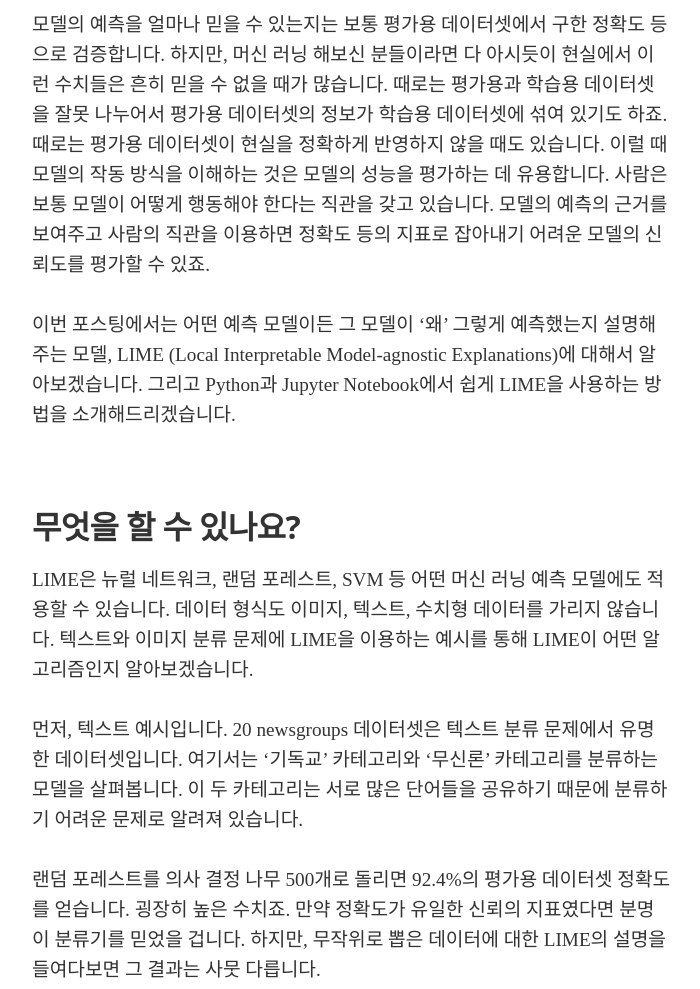
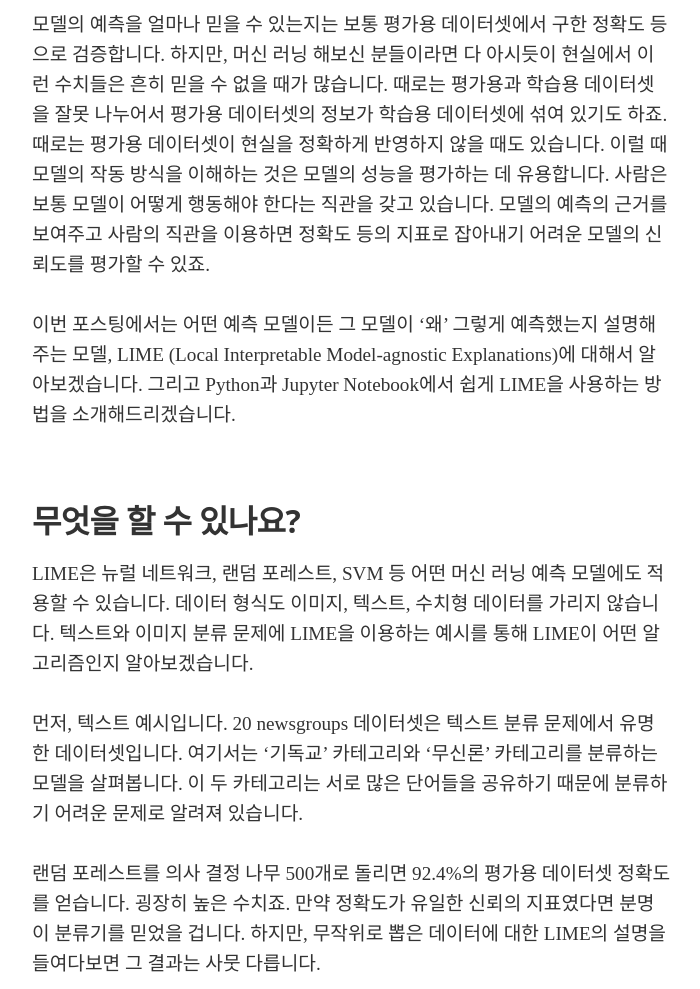
Before and after one commit to dreamgonfly/dreamgonfly.github.io, a Jekyll site: the page built from _posts/2017-11-05-LIME.md, in a window 1280 px wide. Shown: the part 2235-3224 px from the top of the page, without its empty margins (288-988 px from the left). Built offline with Jekyll 4.4.1, drawn with Linux system fonts in a browser that asks for light colours; nearby versions of some CDN libraries; some web fonts are replaced; comment, search, counter and statistics services are not loaded; grey boxes are pictures that could not be loaded.

Commit message:
Edit padding to h1-h6

```diff
--- a/css/main.sass
+++ b/css/main.sass
@@ -372,6 +372,7 @@
       line-height: 1.3
       margin: 0
       font-family: $font-sans
+      padding-top: 10px
       margin-bottom: 4px
     h2, h1
       letter-spacing: -0.02em
@@ -379,7 +380,7 @@
       font-style: normal
       font-size: 32px
       line-height: 1.2
-      padding-top: 31px
+      padding-top: 25px
       margin-bottom: 4px
     p
       font-weight: 400
```
